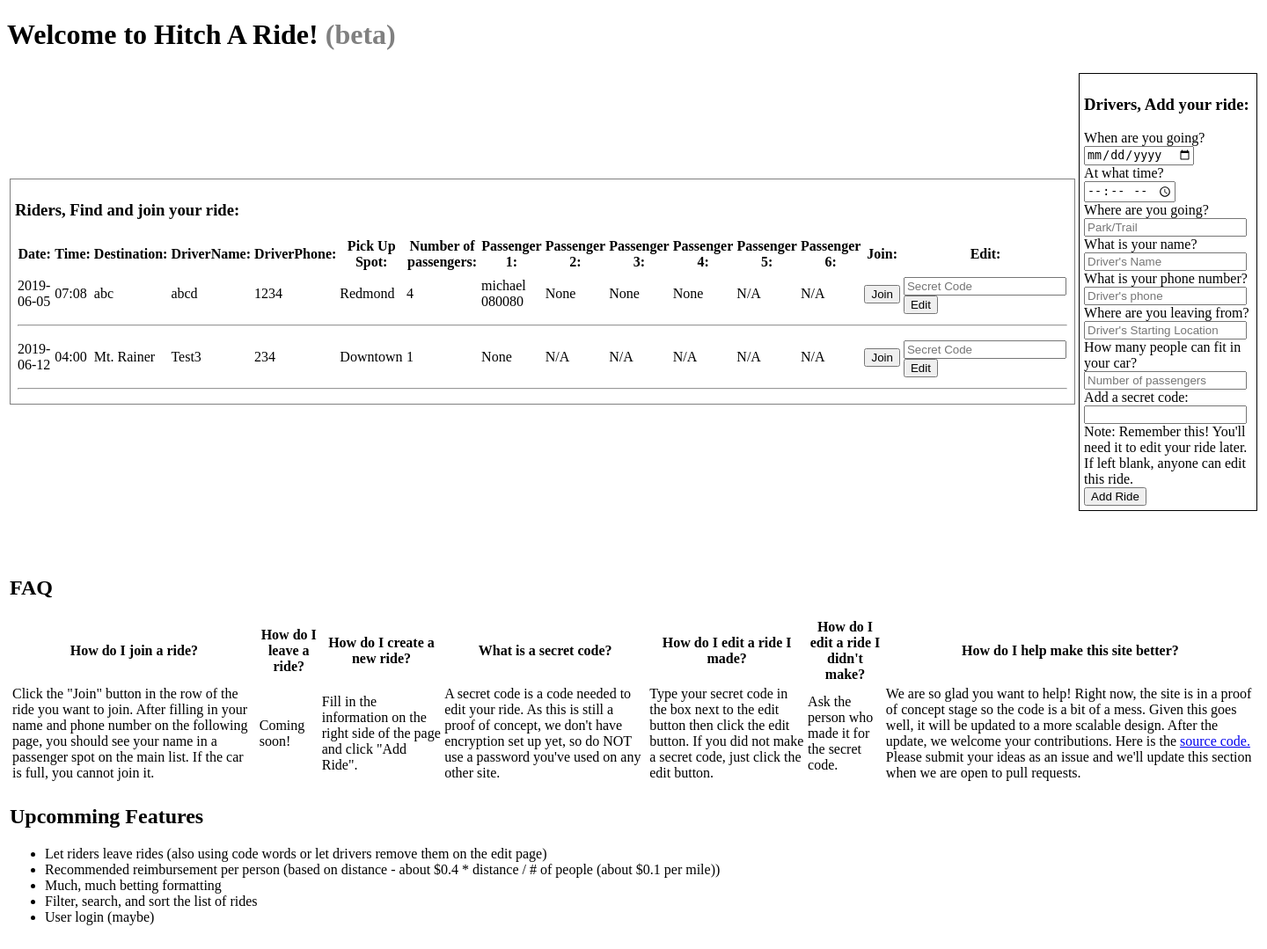
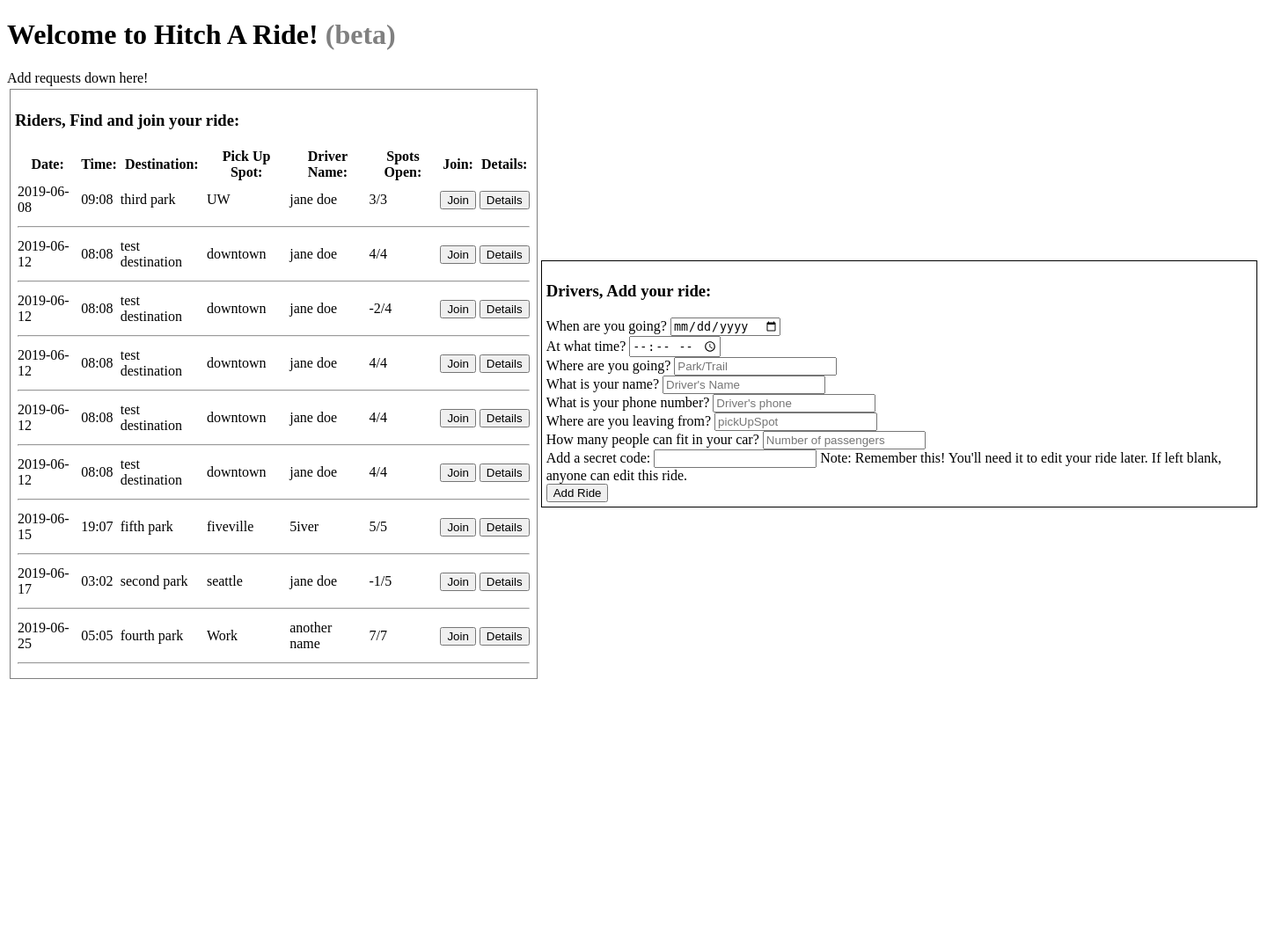
Before and after one commit to mes258/hikePool, a Flask app: page / in a window 1440 px wide. Shown: the whole page at 88% size. After the commit the page ends 772 px from the top, so only its background shows below. Run offline with Flask 2, Linux system fonts and the light colour scheme; data comes from the database, SQL or seed files in the repository.

Commit message:
Started V2

```diff
--- a/app.py
+++ b/app.py
@@ -1,6 +1,6 @@
 from flask import Flask, render_template, request, redirect
 from flask_cors import CORS
-from models import create_car, get_cars, deleteCar, joinCar, getCar, editCar
+from models import createRide, getRides, deleteRide, joinRide, getRide, editRide, createPerson, getPeople, getPerson, getPassengers
 app = Flask(__name__)
 
 CORS(app)
@@ -11,60 +11,72 @@ def index():
         pass
 
     if request.method == 'POST':
+        name = request.form.get('name')
+        phone = request.form.get('phone')
+        newId = createPerson(name, phone)
+
         date = request.form.get('date')
         time = request.form.get('time')
         destination = request.form.get('destination')
-        name = request.form.get('name')
-        phone = request.form.get('phone')
-        location = request.form.get('location')
+        pickUpSpot = request.form.get('pickUpSpot')
         passengerNum = request.form.get('passengerNum')
         secretCode = request.form.get('secretCode')
-        create_car(date, time, destination, name, phone, location, passengerNum, secretCode)
+        createRide(date, time, destination, pickUpSpot, newId, passengerNum, passengerNum, secretCode)
 
-    cars = get_cars()
+    rides = getRides()
+    drivers = getPeople()
+    return render_template('index.html', rides=rides, drivers=drivers)
 
-    return render_template('index.html', cars=cars)
+@app.route('/join/<rideId>', methods=['POST'])
+def join_ride(rideId):
+    ride = getRide(rideId)
+    return render_template('join.html', ride=ride)
 
-@app.route('/delete/<carID>', methods=['POST'])
-def delete_entry(carID):
-    deleteCar(carID)
-    cars = get_cars()
+@app.route('/join/<rideId>/submit', methods=['POST'])
+def join_ride_submit(rideId):
+    name = request.form.get('name')
+    phone = request.form.get('phone')
+    passengerId = createPerson(name, phone)
+    joinRide(rideId, passengerId)
+
+    rides = getRides()
     return redirect('/')
 
-@app.route('/join/<carID>', methods=['POST'])
-def join_car(carID):
-    car = getCar(carID)
-    return render_template('join.html', car=car)
+@app.route('/details/<rideId>', methods=['POST'])
+def ride_details(rideId):
+    ride = getRide(rideId)
+    passengerLimit = ride[0][6]
+    driver = getPerson(ride[0][5])
+    passengers = getPassengers(rideId, passengerLimit)
 
-@app.route('/join/<carID>/submit', methods=['POST'])
-def join_car_Submit(carID):
-    name = request.form.get('name')
-    phone = request.form.get('phone')
-    joinCar(carID, name, phone)
+    return render_template('details.html', ride=ride, driver=driver, passengers=passengers)
 
-    cars = get_cars()
-    return redirect('/')
-
-@app.route('/edit/<carID>', methods=['POST'])
-def edit_car(carID):
+@app.route('/edit/<rideId>', methods=['POST'])
+def edit_ride(rideId):
     secretCode = request.form.get('sc')
-    car = getCar(carID)
-    if car[0][20] == None or secretCode == car[0][20]:
-        return render_template('edit.html', car=car)
+    ride = getRide(rideId)
+    if ride[0][8] == None or secretCode == ride[0][8]:
+        return render_template('edit.html', ride=ride)
     else:
-        cars = get_cars()
+        rides = getRides()
         return redirect('/')
 
-@app.route('/edit/<carID>/submit', methods=['POST'])
-def edit_car_Submit(carID):
+@app.route('/edit/<rideId>/submit', methods=['POST'])
+def edit_ride_submit(rideId):
     date = request.form.get('date')
     time = request.form.get('time')
     destination = request.form.get('destination')
     phone = request.form.get('phone')
     location = request.form.get('location')
-    editCar(carID, date, time, destination, phone, location)
+    editRide(rideId, date, time, destination, phone, location)
 
-    cars = get_cars()
+    rides = getRides()
+    return redirect('/')
+
+@app.route('/delete/<rideId>', methods=['POST'])
+def delete_ride(rideId):
+    deleteRide(rideId)
+    rides = getRides()
     return redirect('/')
 
 if __name__ == '__main__':
--- a/templates/index.html
+++ b/templates/index.html
@@ -13,42 +13,26 @@
                                 <th>Date:</th>
                                 <th>Time:</th>
                                 <th>Destination:</th>
-                                <th>DriverName:</th>
-                                <th>DriverPhone:</th>
                                 <th>Pick Up Spot:</th>
-                                <th>Number of passengers:</th>
-                                <th>Passenger 1:</th>
-                                <th>Passenger 2:</th>
-                                <th>Passenger 3:</th>
-                                <th>Passenger 4:</th>
-                                <th>Passenger 5:</th>
-                                <th>Passenger 6:</th>
+                                <th>Driver Name:</th>
+                                <th>Spots Open:</th>
                                 <th>Join:</th>
-                                <th>Edit:</td>
+                                <th>Details:</td>
                             </tr>
-                            {% for car in cars %}
+                            {% for ride in rides %}
                             <tr>
-                                <td>{{car[1]}}</td>
-                                <td>{{car[19]}}</td>
-                                <td>{{car[2]}}</td>
-                                <td>{{car[3]}}</td>
-                                <td>{{car[4]}}</td>
-                                <td>{{car[5]}}</td>
-                                <td>{{"%d" %car[6]}}</td>
-                                <td>{{car[7]}} <br> {{car[13]}}</td>
-                                <td>{{car[8]}} <br> {{car[14]}}</td>
-                                <td>{{car[9]}} <br> {{car[15]}}</td>
-                                <td>{{car[10]}} <br> {{car[16]}}</td>
-                                <td>{{car[11]}} <br> {{car[17]}}</td>
-                                <td>{{car[12]}} <br> {{car[18]}}</td>
-                                <td><form action="/join/{{"%d" %car[0]}}" method="post">
+                                <td>{{ride[1]}}</td>
+                                <td>{{ride[2]}}</td>
+                                <td>{{ride[3]}}</td>
+                                <td>{{ride[4]}}</td>
+                                <td>{{drivers[(ride[5]-1)][1]}}</td>
+                                <td>{{ride[7]}}/{{ride[6]}}</td>
+                                <td><form action="/join/{{'{0}'.format(ride[0])}}" method="post">
                                     <input type="submit" value="Join">
                                 </form></td>
-                                <td style="padding-top: 5px;"><form action="/edit/{{"%d" %car[0]}}" method="post">
-                                    <input type="password" name="sc" placeholder="Secret Code" />
-                                    <input type="submit" value="Edit" />
-                                    </form>
-                                </td>
+                                <td><form action="/details/{{'{0}'.format(ride[0])}}" method="post">
+                                    <input type="submit" value="Details">
+                                </form></td>
                             </tr>
                             <tr>
                                 <td colspan="15">
@@ -68,7 +52,7 @@
                             Where are you going? <input placeholder="Park/Trail" name = "destination"> <br>
                             What is your name? <input placeholder="Driver's Name" name = "name"> <br>
                             What is your phone number? <input placeholder="Driver's phone" name = "phone"> <br>
-                            Where are you leaving from? <input placeholder="Driver's Starting Location" name = "location"> <br>
+                            Where are you leaving from? <input placeholder="pickUpSpot" name = "pickUpSpot"> <br>
                             How many people can fit in your car? <input type="number" placeholder="Number of passengers" name = "passengerNum"> <br>
                             Add a secret code: <input type="password" name="secretCode"> Note: Remember this! You'll need it to edit your ride later. If left blank, anyone can edit this ride.<br>
                             <input type="submit" value="Add Ride">
@@ -77,71 +61,7 @@
                 </td>
             </tr>
             <tr>
-                <td colspan="2">
-                    <div style=" position: inline; width: 100%; padding-top: 50px;">
-                        <h2>FAQ</h2>
-                        <table>
-                            <tr>
-                                <th>
-                                    How do I join a ride?
-                                </th>
-                                <th>
-                                    How do I leave a ride?
-                                </th>
-                                <th>
-                                    How do I create a new ride?
-                                </th>
-                                <th>
-                                    What is a secret code?
-                                </th>
-                                <th>
-                                    How do I edit a ride I made?
-                                </th>
-                                <th>
-                                    How do I edit a ride I didn't make?
-                                </th>
-                                <th>
-                                    How do I help make this site better?
-                                </th>
-                            </tr>
-                            <tr>
-                                <td>
-                                    Click the "Join" button in the row of the ride you want to join. After filling in your name and phone number on the following page, you should see your name in a passenger spot on the main list. If the car is full, you cannot join it.
-                                </td>
-                                <td>
-                                    Coming soon!
-                                </td>
-                                <td>
-                                    Fill in the information on the right side of the page and click "Add Ride".
-                                </td>
-                                <td>
-                                    A secret code is a code needed to edit your ride. As this is still a proof of concept, we don't have encryption set up yet, so do NOT use a password you've used on any other site.
-                                </td>
-                                <td>
-                                    Type your secret code in the box next to the edit button then click the edit button. If you did not make a secret code, just click the edit button.
-                                </td>
-                                <td>
-                                    Ask the person who made it for the secret code.
-                                </td>
-                                <td>
-                                    We are so glad you want to help! Right now, the site is in a proof of concept stage so the code is a bit of a mess. Given this goes well, it will be updated to a more scalable design. After the update, we welcome your contributions. Here is the <a href="https://github.com/mes258/hitcharide">source code.</a> Please submit your ideas as an issue and we'll update this section when we are open to pull requests.
-                                </td>
-                            </tr>
-                        </table>
-                    </div>
-                </td>
-            </tr>
-            <tr>
-                <td>
-                    <h2>Upcomming Features</h2>
-                    <ul>
-                        <li>Let riders leave rides (also using code words or let drivers remove them on the edit page)</li>
-                        <li>Recommended reimbursement per person (based on distance - about $0.4 * distance / # of people (about $0.1 per mile))</li>
-                        <li>Much, much betting formatting</li>
-                        <li>Filter, search, and sort the list of rides</li>
-                        <li>User login (maybe)</li>
-                    </ul>
-                </td>
+                Add requests down here!
             </tr>
         </table>
     </body>
```
Also changed, not shown: models.py (+49 -73 lines), schema.sql (+19 -18 lines), templates/details.html (added, +46 -0 lines), templates/join.html (+3 -4 lines), database.db.
